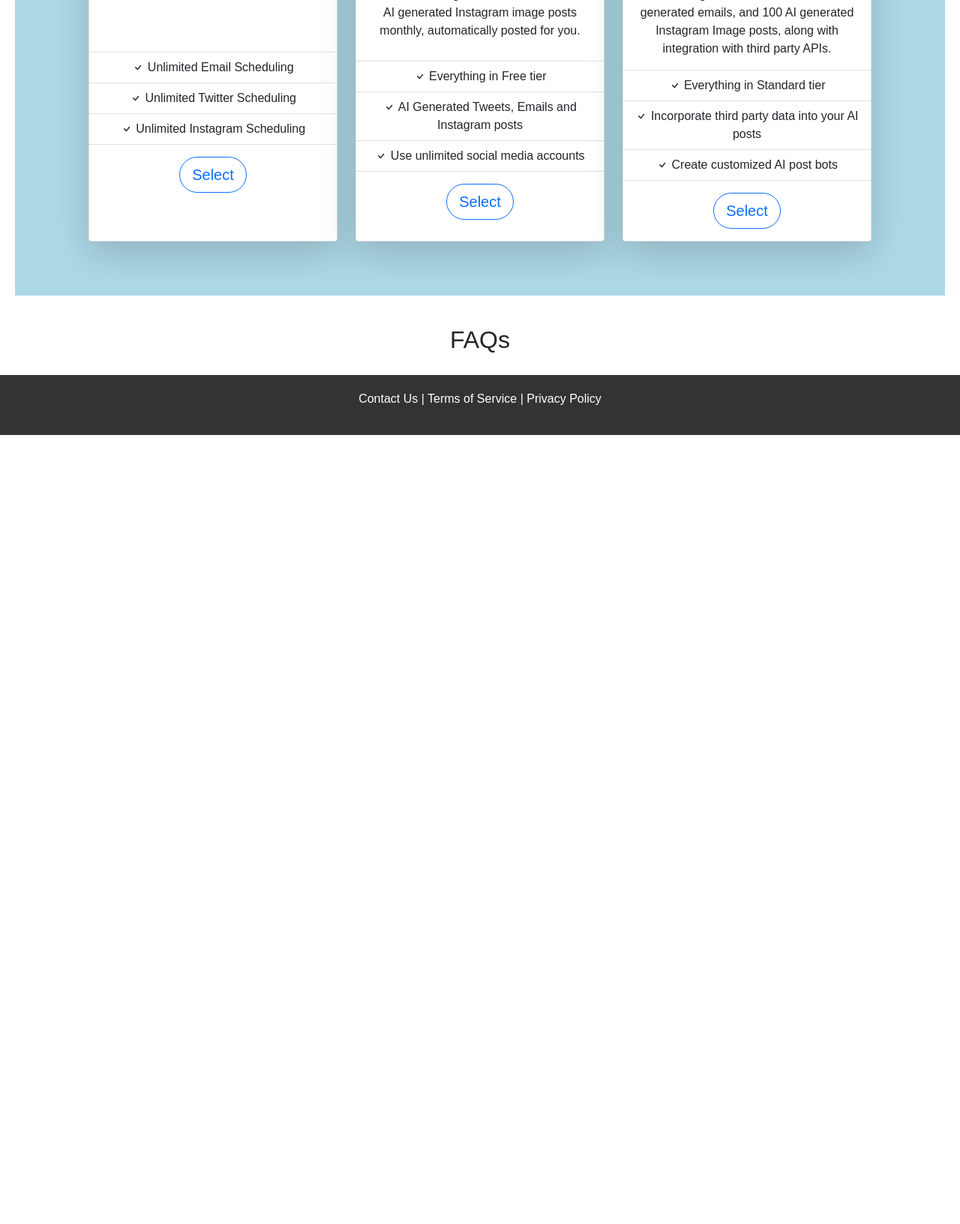
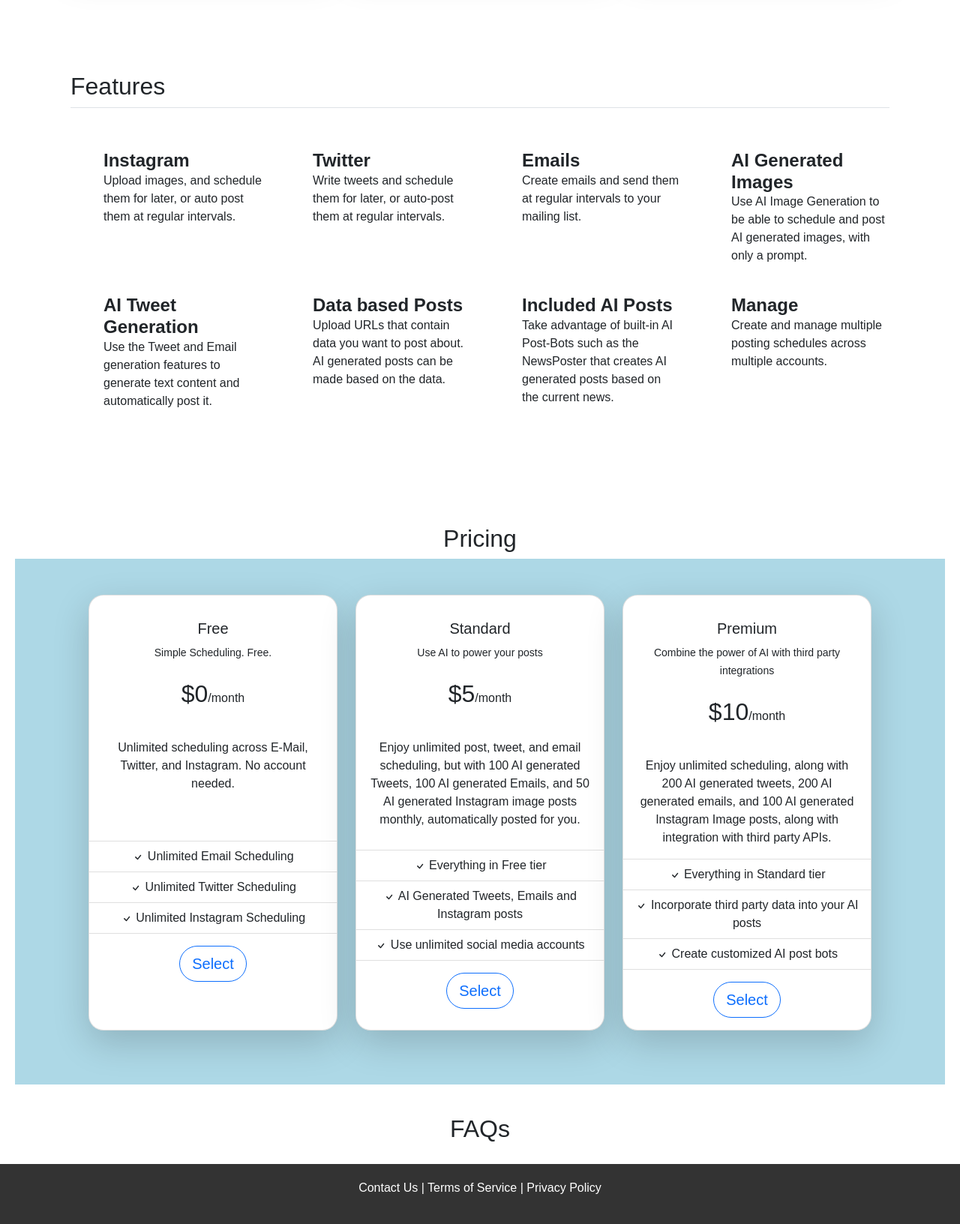
Before and after one commit to SakethSripada/Flask-SocialMedia-Automation, a Flask app: page / in a window 1280 px wide. Shown: the part 952-2584 px from the top of the page at 75% size. Before the commit the page ends 1532 px from the top, so only its background shows below. Run offline with Flask 3, Linux system fonts and the light colour scheme; some libraries are stand-ins or nearby versions.

Commit message:
updated landing page design, added features menu and highlights menu, removed some text

```diff
--- a/static/landing.css
+++ b/static/landing.css
@@ -6,7 +6,6 @@ body {
 header {
     text-align: center;
     padding: 50px 10px;
-    background: #f0f0f0;
 }
 
 header h1 {
@@ -33,6 +32,9 @@ button:hover {
     transition: transform 0.2s ease-in-out;
 }
 
+#header-text {
+    font-size: 40px;
+}
 #features {
     display: flex;
     flex-wrap: wrap;
@@ -144,3 +146,16 @@ a{
     color: white;
     text-decoration: none;
 }
+
+.round_corners{
+    border-radius: 20px;
+}
+
+.round_corners:hover{
+    transform: scale(1.05);
+    transition: transform 0.7s ease-in-out;
+}
+
+#get-started-btn{
+    margin-top: 20px;
+}
--- a/templates/landing.html
+++ b/templates/landing.html
@@ -31,9 +31,8 @@
         </div>
     </nav>
     <header>
-        <h1>Welcome to Social Media Automation</h1>
-        <p id = "blurb">The simplest solution to Social Media scheduling. Don't worry about paying for fancy features you don't need. Take advantage of AI generated Instagram Posts, Tweets, and Emails at regular intervals, and focus on managing what's important to you.</p>
-        <button><a href = {{ url_for("instagram_form") }}>Get Started</a></button>
+        <h1 id = "header-text">Say hello to the simplest solution to social media</h1>
+        <button id = "get-started-btn"><a href = {{ url_for("instagram_form") }}>Get started for free. No sign up required</a></button>
     </header>
 
  <div class="slideshow-container">
@@ -49,11 +48,133 @@
     </div>
 
     <section id="features" class="features-section">
-        <h2 id = "features-header">Features</h2>
-    </section>
+  <div class="container px-4 py-5" id="custom-cards">
+    <h2 class="pb-2 border-bottom">Highlights</h2>
 
-    <section id="testimonials">
-        <h2>What Our Users Say</h2>
+    <div class="row row-cols-1 row-cols-lg-3 align-items-stretch g-4 py-5">
+      <div class="col">
+        <div class="card card-cover h-100 overflow-hidden text-white bg-dark rounded-5 shadow-lg" style="background-image: url('/static/features1.jpg');">
+          <div class="d-flex flex-column h-100 p-5 pb-3 text-white text-shadow-1">
+            <h2 class="pt-5 mt-5 mb-4 display-6 lh-1 fw-bold">Set daily AI generated posts</h2>
+            <ul class="d-flex list-unstyled mt-auto">
+              <li class="me-auto">
+              </li>
+              <li class="d-flex align-items-center me-3">
+                <svg class="bi me-2" width="1em" height="1em"><use> ""></use></svg>
+                <small>Earth</small>
+              </li>
+              <li class="d-flex align-items-center">
+                <svg class="bi me-2" width="1em" height="1em"><use> ""></use></svg>
+                <small>3d</small>
+              </li>
+            </ul>
+          </div>
+        </div>
+      </div>
+
+      <div class="col">
+        <div class="card card-cover h-100 overflow-hidden text-white bg-dark rounded-5 shadow-lg" style="background-image: url('/static/features2.jpg');">
+          <div class="d-flex flex-column h-100 p-5 pb-3 text-white text-shadow-1">
+            <h2 class="pt-5 mt-5 mb-4 display-6 lh-1 fw-bold">Get and post data from your favorite sites</h2>
+            <ul class="d-flex list-unstyled mt-auto">
+              <li class="me-auto">
+              </li>
+              <li class="d-flex align-items-center me-3">
+                <svg class="bi me-2" width="1em" height="1em"><use> ""></use></svg>
+                <small>Pakistan</small>
+              </li>
+              <li class="d-flex align-items-center">
+                <svg class="bi me-2" width="1em" height="1em"><use> ""></use></svg>
+                <small>4d</small>
+              </li>
+            </ul>
+          </div>
+        </div>
+      </div>
+
+      <div class="col">
+        <div class="card card-cover h-100 overflow-hidden text-white bg-dark rounded-5 shadow-lg" style="background-image: url('/static/features1.jpg');">
+          <div class="d-flex flex-column h-100 p-5 pb-3 text-shadow-1">
+            <h2 class="pt-5 mt-5 mb-4 display-6 lh-1 fw-bold">Create custom auto-post schedules</h2>
+            <ul class="d-flex list-unstyled mt-auto">
+              <li class="me-auto">
+              </li>
+              <li class="d-flex align-items-center me-3">
+                <svg class="bi me-2" width="1em" height="1em"><use> ""></use></svg>
+                <small>California</small>
+              </li>
+              <li class="d-flex align-items-center">
+                <svg class="bi me-2" width="1em" height="1em"><use> ""></use></svg>
+                <small>5d</small>
+              </li>
+            </ul>
+          </div>
+        </div>
+      </div>
+    </div>
+  </div>
+  <div class="container px-4 py-5" id="icon-grid">
+    <h2 class="pb-2 border-bottom">Features</h2>
+
+    <div class="row row-cols-1 row-cols-sm-2 row-cols-md-3 row-cols-lg-4 g-4 py-5">
+      <div class="col d-flex align-items-start">
+        <svg class="bi text-muted flex-shrink-0 me-3" width="1.75em" height="1.75em"><use> ""></use></svg>
+        <div>
+          <h4 class="fw-bold mb-0">Instagram</h4>
+          <p>Upload images, and schedule them for later, or auto post them at regular intervals.</p>
+        </div>
+      </div>
+      <div class="col d-flex align-items-start">
+        <svg class="bi text-muted flex-shrink-0 me-3" width="1.75em" height="1.75em"><use> ""></use></svg>
+        <div>
+          <h4 class="fw-bold mb-0">Twitter</h4>
+          <p>Write tweets and schedule them for later, or auto-post them at regular intervals.</p>
+        </div>
+      </div>
+      <div class="col d-flex align-items-start">
+        <svg class="bi text-muted flex-shrink-0 me-3" width="1.75em" height="1.75em"><use> ""></use></svg>
+        <div>
+          <h4 class="fw-bold mb-0">Emails</h4>
+          <p>Create emails and send them at regular intervals to your mailing list.</p>
+        </div>
+      </div>
+      <div class="col d-flex align-items-start">
+        <svg class="bi text-muted flex-shrink-0 me-3" width="1.75em" height="1.75em"><use> ""></use></svg>
+        <div>
+          <h4 class="fw-bold mb-0">AI Generated Images</h4>
+          <p>Use AI Image Generation to be able to schedule and post AI generated images, with only a prompt.</p>
+        </div>
+      </div>
+      <div class="col d-flex align-items-start">
+        <svg class="bi text-muted flex-shrink-0 me-3" width="1.75em" height="1.75em"><use> ""></use></svg>
+        <div>
+          <h4 class="fw-bold mb-0">AI Tweet Generation</h4>
+          <p>Use the Tweet and Email generation features to generate text content and automatically post it.</p>
+        </div>
+      </div>
+      <div class="col d-flex align-items-start">
+        <svg class="bi text-muted flex-shrink-0 me-3" width="1.75em" height="1.75em"><use> ""></use></svg>
+        <div>
+          <h4 class="fw-bold mb-0">Data based Posts</h4>
+          <p>Upload URLs that contain data you want to post about. AI generated posts can be made based on the data.</p>
+        </div>
+      </div>
+      <div class="col d-flex align-items-start">
+        <svg class="bi text-muted flex-shrink-0 me-3" width="1.75em" height="1.75em"><use> ""></use></svg>
+        <div>
+          <h4 class="fw-bold mb-0">Included AI Posts</h4>
+          <p>Take advantage of built-in AI Post-Bots such as the NewsPoster that creates AI generated posts based on the current news.</p>
+        </div>
+      </div>
+      <div class="col d-flex align-items-start">
+        <svg class="bi text-muted flex-shrink-0 me-3" width="1.75em" height="1.75em"><use> ""></use></svg>
+        <div>
+          <h4 class="fw-bold mb-0">Manage</h4>
+          <p>Create and manage multiple posting schedules across multiple accounts.</p>
+        </div>
+      </div>
+    </div>
+  </div>
     </section>
 
     <section id="pricing">
@@ -62,7 +183,7 @@
     <div class="container p-5">
       <div class="row">
         <div class="col-lg-4 col-md-12 mb-4">
-          <div class="card h-100 shadow-lg">
+          <div class="card h-100 shadow-lg round_corners">
             <div class="card-body">
               <div class="text-center p-3">
                 <h5 class="card-title">Free</h5>
@@ -90,7 +211,7 @@
           </div>
         </div>
         <div class="col-lg-4 col-md-12 mb-4">
-          <div class="card h-100 shadow-lg">
+          <div class="card h-100 shadow-lg round_corners">
             <div class="card-body">
               <div class="text-center p-3">
                 <h5 class="card-title">Standard</h5>
@@ -118,7 +239,7 @@
           </div>
         </div>
         <div class="col-lg-4 col-md-12 mb-4">
-          <div class="card h-100 shadow-lg">
+          <div class="card h-100 shadow-lg round_corners">
             <div class="card-body">
               <div class="text-center p-3">
                 <h5 class="card-title">Premium</h5>
```
